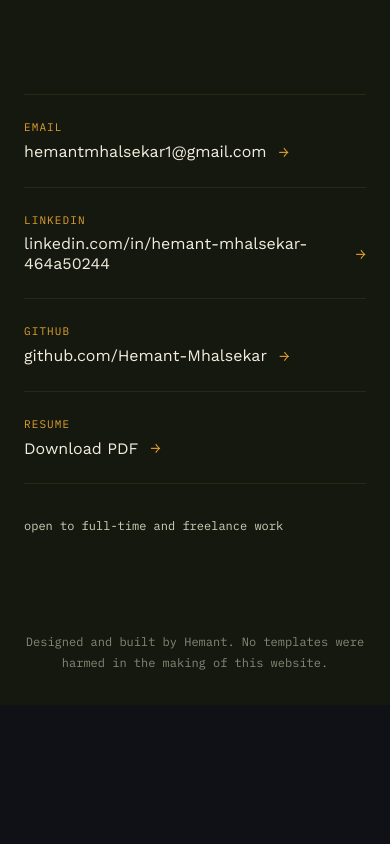
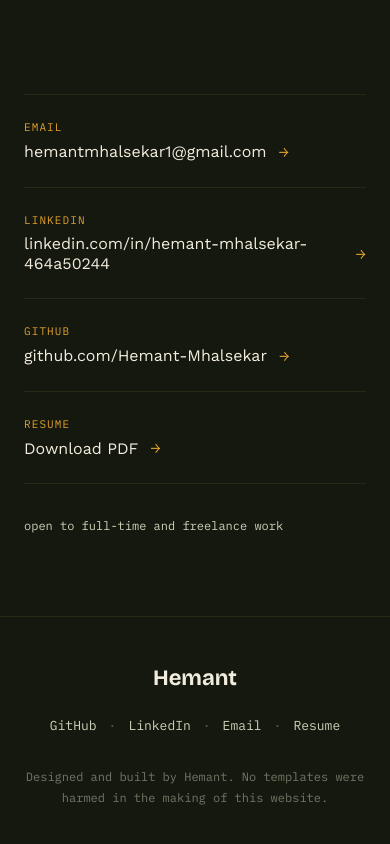
Before and after one commit to Hemant-Mhalsekar/Hemant-Portfolio, a React (Vite) app: page / in a window 390 px wide. Shown: the part 10841-11685 px from the top of the page. Before the commit the page ends 11546 px from the top, so only its background shows below. Built offline with nearby package versions, Linux system fonts and the light colour scheme.

Commit message:
updated footer

```diff
--- a/src/components/Footer.jsx
+++ b/src/components/Footer.jsx
@@ -2,14 +2,64 @@ import React from 'react';
 
 const Footer = () => {
   return (
-    <footer className="bg-[#15180F] w-full px-6 sm:px-10 lg:px-16 pb-8 pt-4">
-      <div className="container-max">
+    <footer className="bg-[#15180F] border-t border-[#39471F]/40 py-12 md:py-16 w-full">
+      <div className="container-max px-6 sm:px-10 lg:px-16 flex flex-col items-center justify-center text-center gap-6">
+
+        {/* Name */}
+        <h2
+          className="text-[#F1ECDD] font-bold text-[22px]"
+          style={{ fontFamily: "'Bricolage Grotesque', sans-serif" }}
+        >
+          Hemant
+        </h2>
+
+        {/* Links Row */}
+        <div
+          className="flex flex-wrap items-center justify-center gap-3 text-[#CBD3B8] text-[13px]"
+          style={{ fontFamily: "'IBM Plex Mono', monospace" }}
+        >
+          <a
+            href="https://github.com/Hemant-Mhalsekar"
+            target="_blank"
+            rel="noopener noreferrer"
+            className="hover:text-[#DE9F2E] transition-colors duration-200"
+          >
+            GitHub
+          </a>
+          <span className="opacity-40">·</span>
+          <a
+            href="https://www.linkedin.com/in/hemant-mhalsekar-464a50244/"
+            target="_blank"
+            rel="noopener noreferrer"
+            className="hover:text-[#DE9F2E] transition-colors duration-200"
+          >
+            LinkedIn
+          </a>
+          <span className="opacity-40">·</span>
+          <a
+            href="mailto:hemantmhalsekar1@gmail.com"
+            className="hover:text-[#DE9F2E] transition-colors duration-200"
+          >
+            Email
+          </a>
+          <span className="opacity-40">·</span>
+          <a
+            href="/resume.pdf"
+            download
+            className="hover:text-[#DE9F2E] transition-colors duration-200"
+          >
+            Resume
+          </a>
+        </div>
+
+        {/* Bottom Line */}
         <p
-          className="text-[#CBD3B8] opacity-60 text-[12px] text-center lg:text-left"
+          className="text-[#CBD3B8] opacity-50 text-[12px] mt-2 max-w-md"
           style={{ fontFamily: "'IBM Plex Mono', monospace" }}
         >
           Designed and built by Hemant. No templates were harmed in the making of this website.
         </p>
+
       </div>
     </footer>
   );
```
